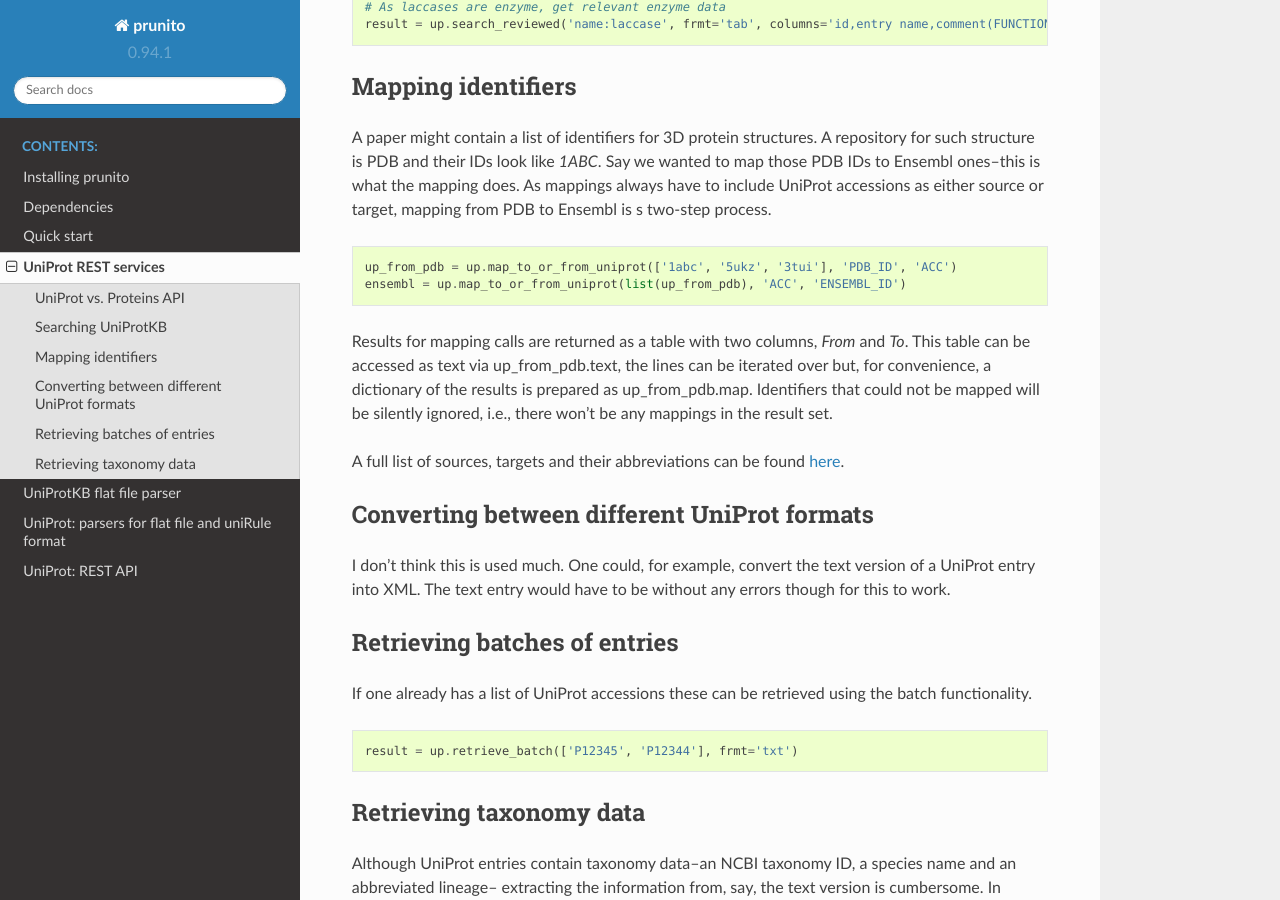
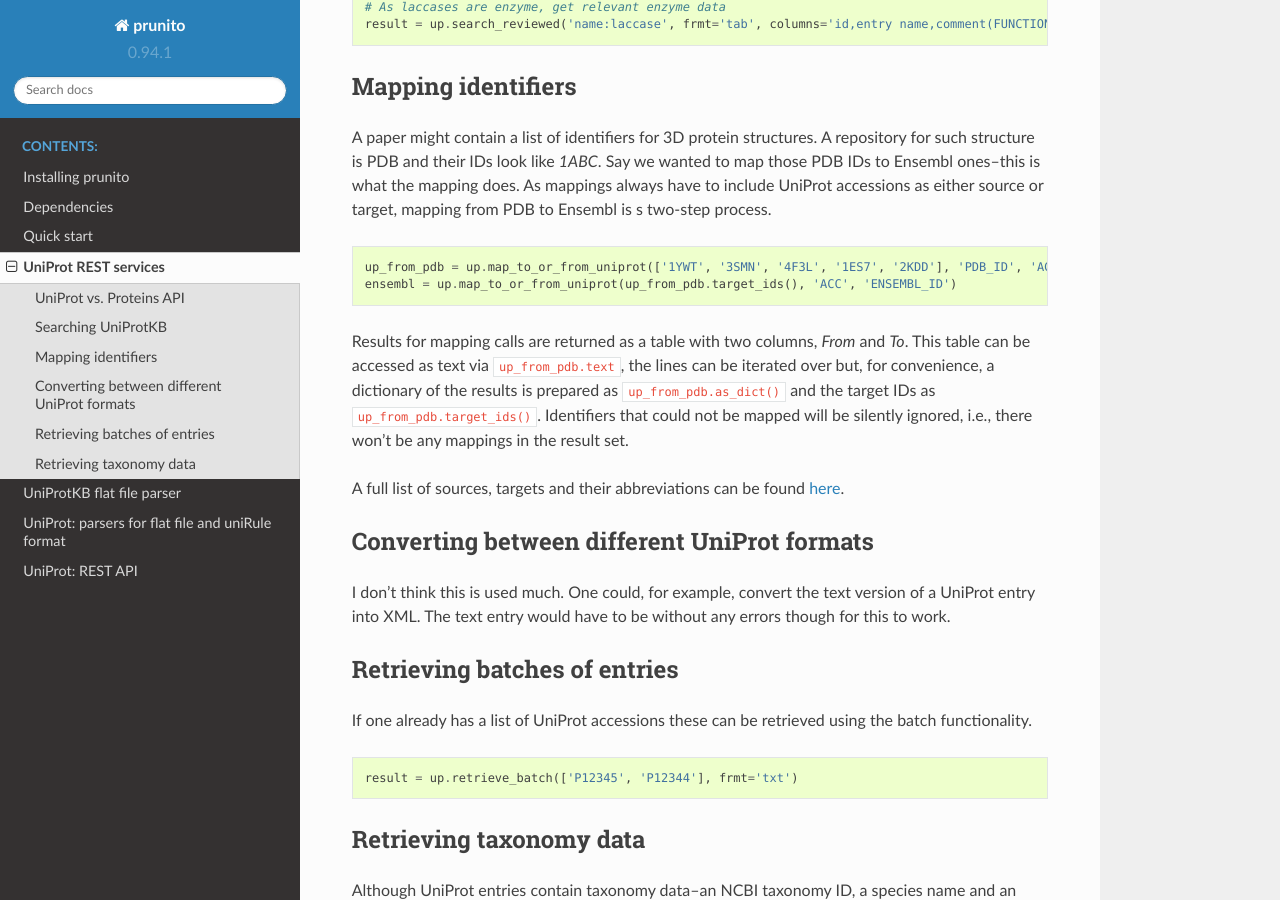
Before and after one commit to kp14/prunito, a Sphinx documentation site: the page built from docs/source/uniprot_searching.rst, in a window 1280 px wide and 900 px high, scrolled down 1829 px. Built offline with Sphinx 7.4.7 and the Read the Docs theme 2.0.0, drawn with Linux system fonts in a browser that asks for light colours.

Commit message:
Add custom class for mappings.

```diff
--- a/docs/source/uniprot_searching.rst
+++ b/docs/source/uniprot_searching.rst
@@ -99,12 +99,13 @@ mapping from PDB to Ensembl is s two-step process.
 
 .. code-block:: python
 
-    up_from_pdb = up.map_to_or_from_uniprot(['1abc', '5ukz', '3tui'], 'PDB_ID', 'ACC')
-    ensembl = up.map_to_or_from_uniprot(list(up_from_pdb), 'ACC', 'ENSEMBL_ID')
+    up_from_pdb = up.map_to_or_from_uniprot(['1YWT', '3SMN', '4F3L', '1ES7', '2KDD'], 'PDB_ID', 'ACC')
+    ensembl = up.map_to_or_from_uniprot(up_from_pdb.target_ids(), 'ACC', 'ENSEMBL_ID')
 
 Results for mapping calls are returned as a table with two columns, *From* and *To*.
-This table can be accessed as text via up_from_pdb.text, the lines can be iterated over but,
-for convenience, a dictionary of the results is prepared as up_from_pdb.map.
+This table can be accessed as text via ``up_from_pdb.text``, the lines can be iterated over but,
+for convenience, a dictionary of the results is prepared as ``up_from_pdb.as_dict()`` and the
+target IDs as ``up_from_pdb.target_ids()``.
 Identifiers that could not be mapped will be silently ignored, i.e., there won't be any mappings
 in the result set.
 
```
Also changed, not shown: 1 other file.
